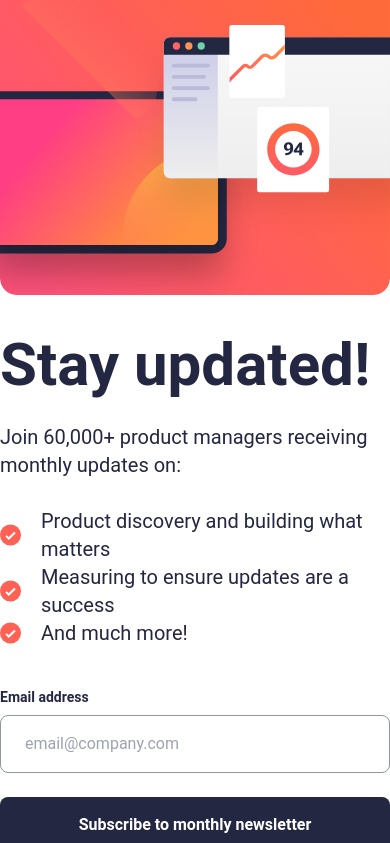
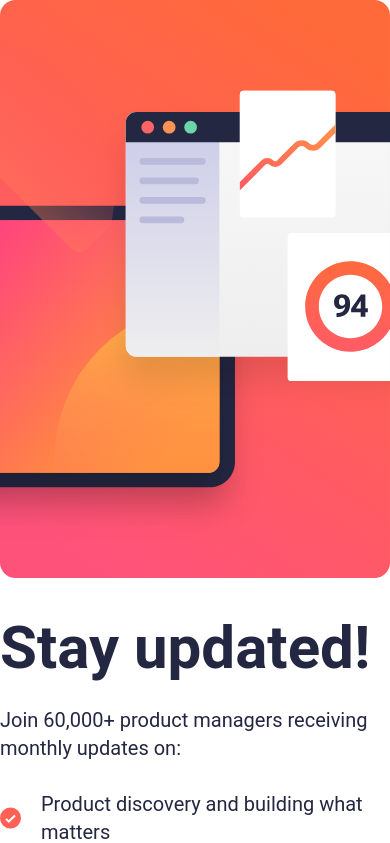
Before and after one commit to adam-peter/newsletter-signup, a Svelte app: page / in a window 390 px wide. Shown: the top 843 px of the page. Built offline with nearby package versions, Linux system fonts and the light colour scheme.

Commit message:
make image responsive

```diff
--- a/src/App.svelte
+++ b/src/App.svelte
@@ -1,15 +1,26 @@
 <script lang="ts">
   import "./app.css";
   import IconLi from "./components/IconLi.svelte";
+
+  let width;
 </script>
+
+<svelte:window bind:innerWidth={width} />
 
 <main
   class="mx-auto flex h-[100vh] w-[100vw] flex-col font-roboto text-darkSlate"
 >
-  <img
-    src="./images/illustration-sign-up-mobile.svg"
-    alt="sign up illustration"
-  />
+  {#if width <= 375}
+    <img
+      src="./images/illustration-sign-up-mobile.svg"
+      alt="sign up illustration"
+    />
+  {:else}
+    <img
+      src="./images/illustration-sign-up-desktop.svg"
+      alt="sign up illustration"
+    />
+  {/if}
   <div class="mx-auto mt-10">
     <h1 class="text-6xl font-bold">Stay updated!</h1>
     <p class="mt-7 text-xl">
@@ -29,7 +40,8 @@
           type="text"
           placeholder="email@company.com"
         />
-        <button class="mt-6 block w-full bg-darkSlate py-4 font-bold text-white rounded-lg"
+        <button
+          class="mt-6 block w-full rounded-lg bg-darkSlate py-4 font-bold text-white"
           >Subscribe to monthly newsletter</button
         >
       </label>
--- a/tailwind.config.js
+++ b/tailwind.config.js
@@ -12,6 +12,10 @@ export default {
       fontFamily: {
         "roboto": ["Roboto", "sans-serif"],
       },
+      screens: {
+        "mobile": "375px",
+        "desktop": "1440px"
+      }
     },
   },
   plugins: [],
```
